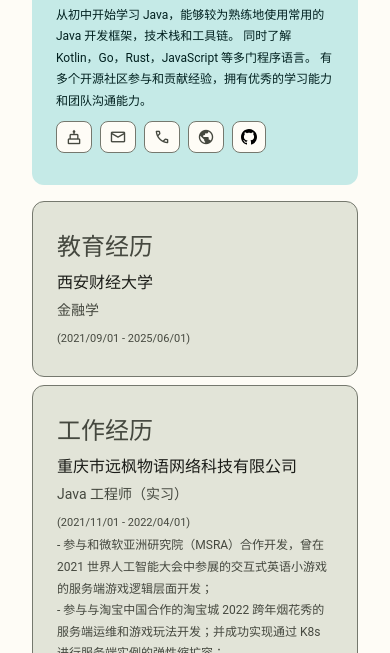
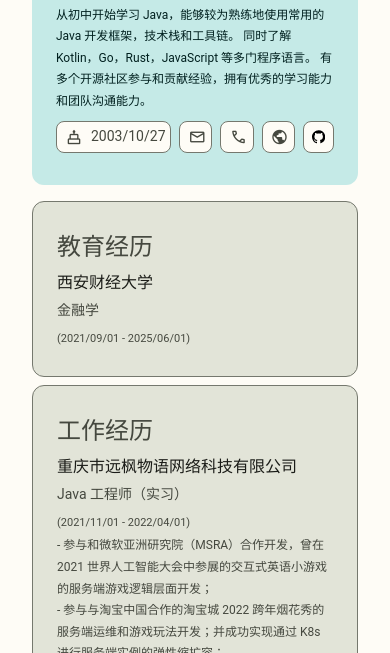
Before and after one commit to shaokeyibb/materialized-resume, a website built with Vite: page index.html in a window 390 px wide. Shown: the part 191-844 px from the top of the page. Built offline with nearby package versions, Linux system fonts and the light colour scheme; a web font is replaced by a local one.

Commit message:
refactor: only shrinkable chip can shrink

```diff
--- a/css/style.css
+++ b/css/style.css
@@ -208,11 +208,11 @@ main {
 }
 
 @media screen and (max-width: 960px) {
-    .chip {
-        padding: 0;
+    .chip.shrinkable {
+        padding-right: 0;
     }
 
-    .chip .chip-label {
+    .chip.shrinkable .chip-label {
         display: none;
     }
 }
--- a/index.html
+++ b/index.html
@@ -33,25 +33,25 @@
                 <span class="chip-icon material-symbols-outlined">cake</span>
                 <span class="chip-label label-large">2003/10/27</span>
             </div>
-            <div class="chip"
+            <div class="chip shrinkable"
                  onclick="window.location.href='mailto:hikarilan@minecraft.kim'"
                  style="cursor: pointer;">
                 <span class="chip-icon material-symbols-outlined">mail</span>
                 <span class="chip-label label-large">hikarilan@minecraft.kim</span>
             </div>
-            <div class="chip"
+            <div class="chip shrinkable"
                  onclick="window.location.href='tel:+13072645018'"
                  style="cursor: pointer;">
                 <span class="chip-icon material-symbols-outlined">call</span>
                 <span class="chip-label label-large">+1 (307) 264 5018</span>
             </div>
-            <div class="chip"
+            <div class="chip shrinkable"
                  onclick="window.location.href='https://www.minecraft.kim'"
                  style="cursor: pointer;">
                 <span class="chip-icon material-symbols-outlined">public</span>
                 <span class="chip-label label-large">https://www.minecraft.kim</span>
             </div>
-            <div class="chip"
+            <div class="chip shrinkable"
                  onclick="window.location.href='https://github.com/shaokeyibb'"
                  style="cursor: pointer;">
                 <svg class="chip-icon" xmlns="http://www.w3.org/2000/svg" width="24" height="24"
```
